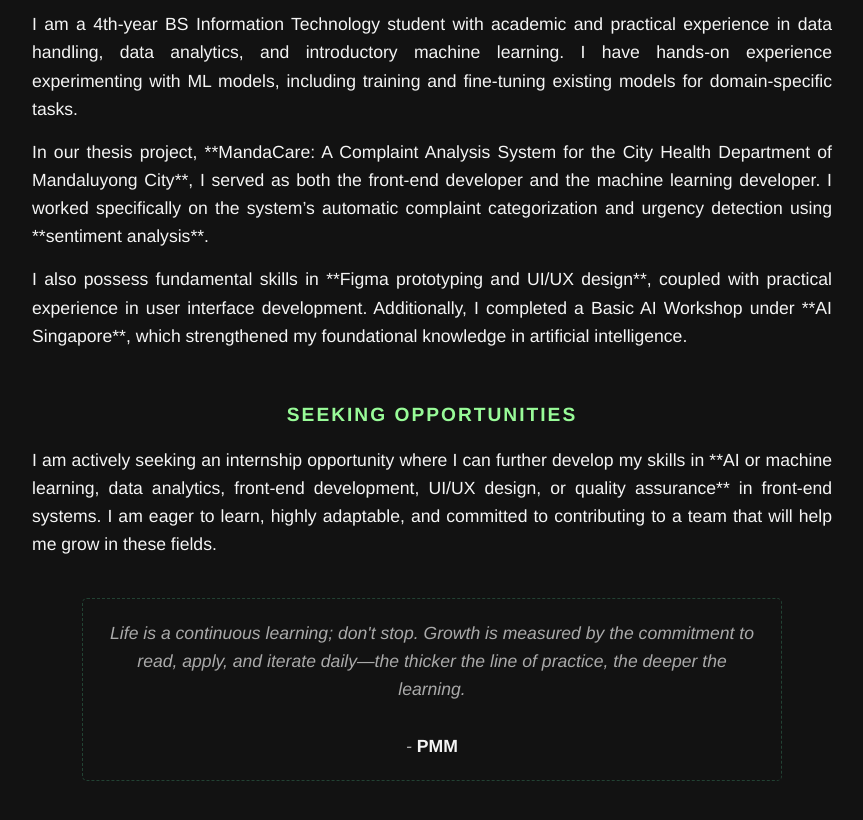
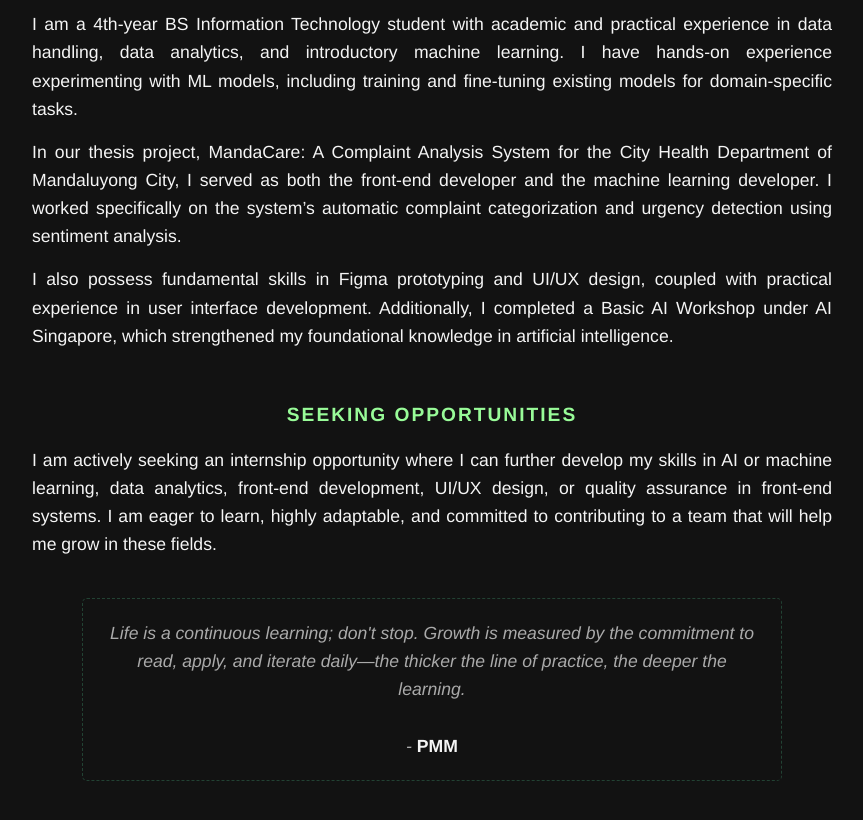
Before and after one commit to piamarinamedici739-lgtm/piamarinaMedici_porfolio, a plain HTML site: page index.html in a window 1280 px wide. Shown: the part 980-1800 px from the top of the page, without its empty margins (208-1071 px from the left). Drawn offline with Linux system fonts and the light colour scheme.

Commit message:
Update index.html

```diff
--- a/index.html
+++ b/index.html
@@ -534,16 +534,16 @@
             </p>
 
             <p>
-                In our thesis project, **MandaCare: A Complaint Analysis System for the City Health Department of Mandaluyong City**, I served as both the front-end developer and the machine learning developer. I worked specifically on the system’s automatic complaint categorization and urgency detection using **sentiment analysis**.
+                In our thesis project, MandaCare: A Complaint Analysis System for the City Health Department of Mandaluyong City, I served as both the front-end developer and the machine learning developer. I worked specifically on the system’s automatic complaint categorization and urgency detection using sentiment analysis.
             </p>
 
             <p>
-                I also possess fundamental skills in **Figma prototyping and UI/UX design**, coupled with practical experience in user interface development. Additionally, I completed a Basic AI Workshop under **AI Singapore**, which strengthened my foundational knowledge in artificial intelligence.
+                I also possess fundamental skills in Figma prototyping and UI/UX design, coupled with practical experience in user interface development. Additionally, I completed a Basic AI Workshop under AI Singapore, which strengthened my foundational knowledge in artificial intelligence.
             </p>
 
             <h3>Seeking Opportunities</h3>
             <p>
-                I am actively seeking an internship opportunity where I can further develop my skills in **AI or machine learning, data analytics, front-end development, UI/UX design, or quality assurance** in front-end systems. I am eager to learn, highly adaptable, and committed to contributing to a team that will help me grow in these fields.
+                I am actively seeking an internship opportunity where I can further develop my skills in AI or machine learning, data analytics, front-end development, UI/UX design, or quality assurance in front-end systems. I am eager to learn, highly adaptable, and committed to contributing to a team that will help me grow in these fields.
             </p>
 
             <div class="motto">
@@ -718,4 +718,5 @@
         });
     </script>
 </body>
+
 </html>
```
